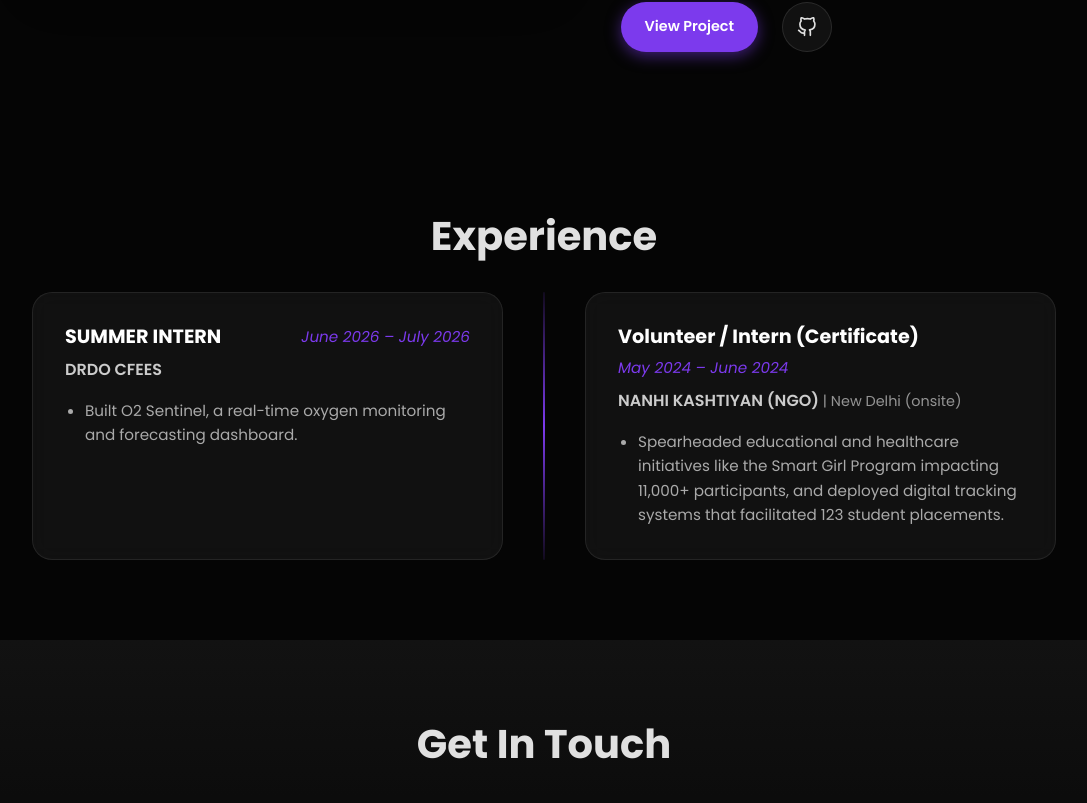
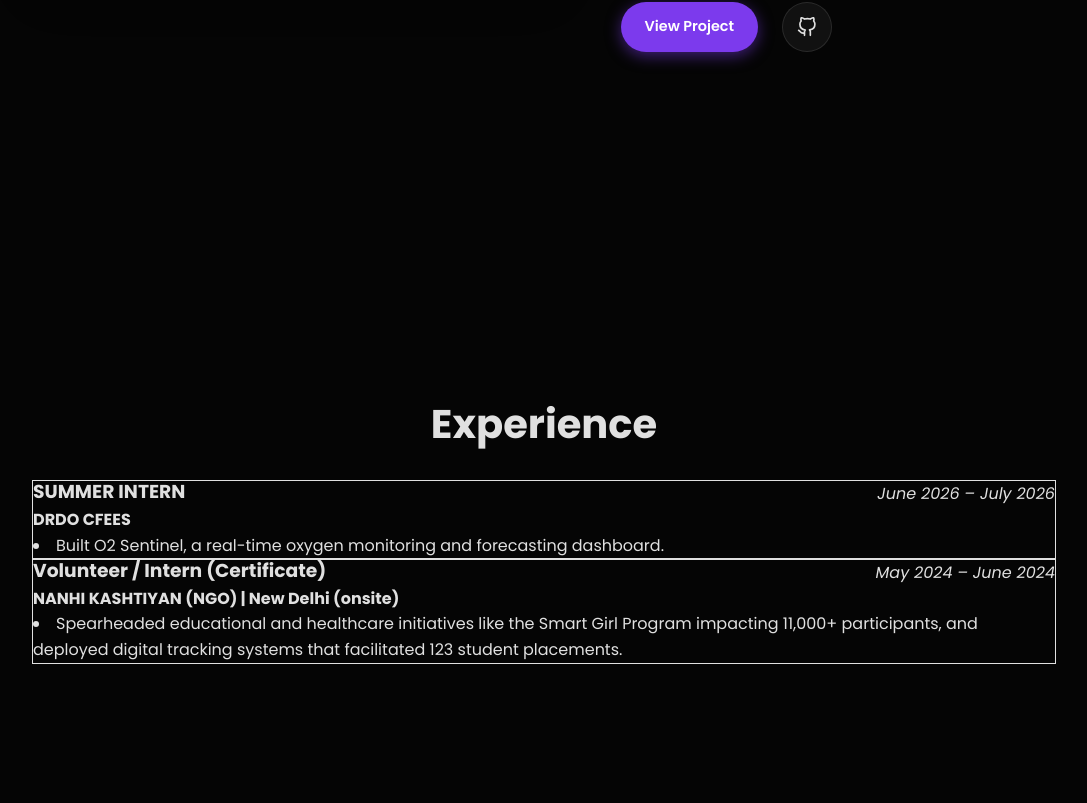
Before and after one commit to sheelakansha/akansha-portfolio, a React (Vite) app in the folder frontend/: page / in a window 1280 px wide. Shown: the part 2932-3735 px from the top of the page, without its empty margins (96-1183 px from the left). Built offline with nearby package versions, Linux system fonts and the light colour scheme.

Commit message:
Fit Experience section to 100vh viewport with Framer Motion animations

```diff
--- a/frontend/src/components/Academic.jsx
+++ b/frontend/src/components/Academic.jsx
@@ -1,11 +1,17 @@
 import React from 'react';
+import { motion } from 'framer-motion';
 
+/**
+ * Experience Component (Academic.jsx)
+ * Full-screen section (100vh) displaying professional experience cards.
+ */
 const Academic = () => {
     const experiences = [
         {
             role: "SUMMER INTERN",
             institution: "DRDO CFEES",
             period: "June 2026 – July 2026",
+            location: "",
             description: [
                 "Built O2 Sentinel, a real-time oxygen monitoring and forecasting dashboard."
             ]
@@ -21,51 +27,110 @@
         }
     ];
 
-    const drdo = experiences[0];
-    const nanhi = experiences[1];
+    const containerVariants = {
+        hidden: { opacity: 0 },
+        visible: {
+            opacity: 1,
+            transition: {
+                staggerChildren: 0.2,
+                delayChildren: 0.1,
+            },
+        },
+    };
+
+    const cardVariants = {
+        hidden: { opacity: 0, y: 24 },
+        visible: {
+            opacity: 1,
+            y: 0,
+            transition: { duration: 0.75, ease: [0.16, 1, 0.3, 1] },
+        },
+    };
 
     return (
-        <section id="experience" className="academic">
-            <h2 className="section-title">Experience</h2>
-            <div className="experience-container">
-                {/* Left Side - DRDO CFEES */}
-                <div className="experience-card left">
-                    <div className="experience-header">
-                        <h3>{drdo.role}</h3>
-                        <span className="experience-period">{drdo.period}</span>
+        <section
+            id="experience"
+            className="relative w-full h-screen max-h-screen bg-black text-white flex flex-col justify-center items-center overflow-hidden px-6 sm:px-12 md:px-16 lg:px-24 py-10 md:py-16 select-none"
+        >
+            <div className="w-full max-w-6xl mx-auto flex flex-col items-center justify-center my-auto">
+                {/* SECTION TITLE */}
+                <motion.div
+                    className="mb-8 md:mb-12 text-center"
+                    initial={{ opacity: 0, y: -15 }}
+                    whileInView={{ opacity: 1, y: 0 }}
+                    viewport={{ once: true, amount: 0.3 }}
+                    transition={{ duration: 0.7, ease: [0.16, 1, 0.3, 1] }}
+                >
+                    <h2 className="text-3xl sm:text-4xl md:text-5xl font-bold tracking-tight text-white m-0">
+                        Experience
+                    </h2>
+                </motion.div>
+
+                {/* EXPERIENCE CONTAINER */}
+                <motion.div
+                    className="w-full grid grid-cols-1 md:grid-cols-[1fr_auto_1fr] gap-6 md:gap-8 items-stretch"
+                    variants={containerVariants}
+                    initial="hidden"
+                    whileInView="visible"
+                    viewport={{ once: true, amount: 0.3 }}
+                >
+                    {/* DRDO Card */}
+                    <motion.div
+                        variants={cardVariants}
+                        whileHover={{ y: -4 }}
+                        transition={{ type: "spring", stiffness: 240, damping: 20 }}
+                        className="bg-white/5 border border-white/10 rounded-2xl p-6 sm:p-8 backdrop-blur-md flex flex-col justify-between hover:border-violet-500/60 transition-colors duration-300 shadow-xl"
+                    >
+                        <div>
+                            <div className="flex justify-between items-start flex-wrap gap-2 mb-2">
+                                <h3 className="text-lg sm:text-xl font-bold text-white tracking-wide">
+                                    {experiences[0].role}
+                                </h3>
+                                <span className="text-xs sm:text-sm italic font-medium text-violet-400">
+                                    {experiences[0].period}
+                                </span>
                             </div>
-                    <h4 className="experience-institution">
-                        {drdo.institution} {drdo.location && <span className="experience-location">| {drdo.location}</span>}
+                            <h4 className="text-sm sm:text-base font-semibold text-zinc-300 mb-4">
+                                {experiences[0].institution}
                             </h4>
-                    <div className="experience-description">
-                        <ul>
-                            {drdo.description.map((item, i) => (
+                            <ul className="list-disc list-inside text-xs sm:text-sm text-zinc-400 leading-relaxed space-y-2">
+                                {experiences[0].description.map((item, i) => (
                                     <li key={i}>{item}</li>
                                 ))}
                             </ul>
                         </div>
+                    </motion.div>
+
+                    {/* Divider Line */}
+                    <div className="hidden md:block w-[2px] bg-gradient-to-b from-violet-500/10 via-violet-500 to-violet-500/10 rounded-full self-stretch" />
+
+                    {/* NANHI KASHTIYAN Card */}
+                    <motion.div
+                        variants={cardVariants}
+                        whileHover={{ y: -4 }}
+                        transition={{ type: "spring", stiffness: 240, damping: 20 }}
+                        className="bg-white/5 border border-white/10 rounded-2xl p-6 sm:p-8 backdrop-blur-md flex flex-col justify-between hover:border-violet-500/60 transition-colors duration-300 shadow-xl"
+                    >
+                        <div>
+                            <div className="flex justify-between items-start flex-wrap gap-2 mb-2">
+                                <h3 className="text-lg sm:text-xl font-bold text-white tracking-wide">
+                                    {experiences[1].role}
+                                </h3>
+                                <span className="text-xs sm:text-sm italic font-medium text-violet-400">
+                                    {experiences[1].period}
+                                </span>
                             </div>
-
-                {/* Separator Line */}
-                <div className="experience-divider"></div>
-
-                {/* Right Side - NANHI KASHTIYAN */}
-                <div className="experience-card right">
-                    <div className="experience-header">
-                        <h3>{nanhi.role}</h3>
-                        <span className="experience-period">{nanhi.period}</span>
-                    </div>
-                    <h4 className="experience-institution">
-                        {nanhi.institution} {nanhi.location && <span className="experience-location">| {nanhi.location}</span>}
+                            <h4 className="text-sm sm:text-base font-semibold text-zinc-300 mb-4">
+                                {experiences[1].institution} <span className="text-xs text-zinc-400 font-normal">| {experiences[1].location}</span>
                             </h4>
-                    <div className="experience-description">
-                        <ul>
-                            {nanhi.description.map((item, i) => (
+                            <ul className="list-disc list-inside text-xs sm:text-sm text-zinc-400 leading-relaxed space-y-2">
+                                {experiences[1].description.map((item, i) => (
                                     <li key={i}>{item}</li>
                                 ))}
                             </ul>
                         </div>
-                </div>
+                    </motion.div>
+                </motion.div>
             </div>
         </section>
     );
```
Also changed, not shown: 1 other file (tests, documents, lock files or other folders). Lines whose indentation alone changed are shown as unchanged.
